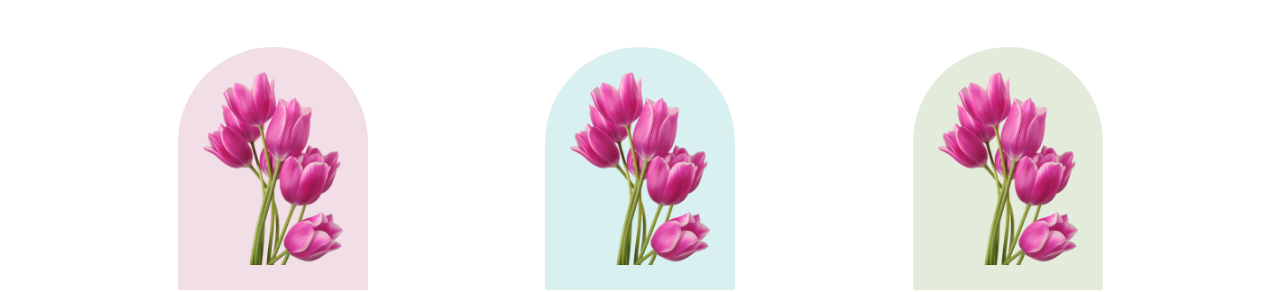
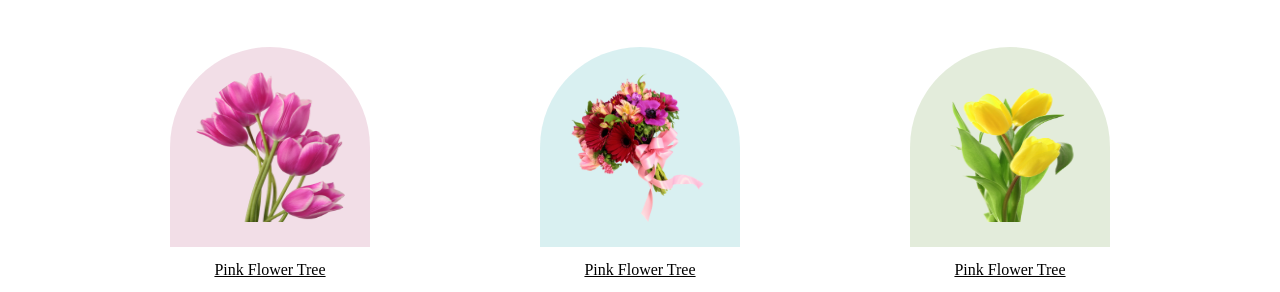
Before and after one commit to Nayem-Ahmed/Assignment-1, a plain HTML site: page index.html in a window 1280 px wide. Shown: the part 678-970 px from the top of the page. Drawn offline with Linux system fonts and the light colour scheme.

Commit message:
last commit

```diff
--- a/index.html
+++ b/index.html
@@ -29,11 +29,11 @@
                     <p>Pink Flower Tree</p>
                 </div>
                 <div class="banner-left-img">
-                    <img class="banner-right-2" src="img/pngwing 6.png" alt="">
+                    <img class="banner-right-2" src="img/pngwing 5.png" alt="">
                      <p>Pink Flower Tree</p>
                 </div>
                 <div class="banner-left-img" >
-                    <img class="banner-right-3" src="img/pngwing 6.png" alt="">
+                    <img class="banner-right-3" src="img/pngwing 7.png" alt="">
                 <p>Pink Flower Tree</p>
                 </div>
             </div>
@@ -91,7 +91,7 @@
         <div class="footer-text">
             <h1><span>Flower</span>Shop</h1>
             <p>It is a long established fact that a reader will be<br> distracted by the readable content of a page when looking at its layout.</p>
-            <h5>@2020-2023, FlowerShop.com. All rights reserved. </h5>
+            <h5>&copy;2020-2023, FlowerShop.com. All rights reserved. </h5>
         </div>
     </footer>
 
--- a/style.css
+++ b/style.css
@@ -29,7 +29,6 @@
     border-radius: 5px;
     color: white;
 }
-
 .header-right-img img{
     width: 225px;
 }
@@ -53,47 +52,25 @@
    font-weight: 400;
    line-height: 25px;
 }
-
 .banner-img-flex{
     display: flex;
     justify-content: space-evenly;
     margin-top: 50px;
 }
 .banner-left-img img{
-    width: 200px;
+    width: 150px;
+    height: 150px;
+    line-height: 150px;
     border-radius: 300px 300px 0px 0px;
     background: rgba(167, 33, 98, 0.15);
     padding: 25px;
-
-
-}
-.banner-center-img img{
-    width: 200px;
-    border-radius: 300px 300px 0px 0px;
-    background: rgba(167, 33, 98, 0.15);
-    padding: 25px;
-
-
-}
-.banner-left-img img{
-    width: 140px;
-    border-radius: 300px 300px 0px 0px;
-    background: rgba(167, 33, 98, 0.15);
-    padding: 25px;
-
-
 }
 .banner-left-img .banner-right-2{
-
     background-color: rgba(5, 151, 160, 0.15);
 }
 .banner-left-img .banner-right-3{
-
-
     background: rgba(71, 125, 17, 0.15);
 }
-
-
 .banner-left-img p{
     text-align: center;
     text-decoration: underline;
@@ -108,7 +85,6 @@
     border-radius: 8px;
     background: rgba(39, 39, 39, 0.05);
     padding: 24px ;
-
 }
 .service-items img{
     width: 70px;
@@ -117,7 +93,6 @@
     color: rgba(39, 39, 39, 0.80);
     text-align: center;
     font-size: 15px;
-
 }
 .hot-deai-section{
     display: flex;
@@ -127,7 +102,6 @@
     padding: 20px 0;
     align-items: center;
     margin-top: 60px;
-
 }
 .hot-deal-left{
     text-align: center;
@@ -135,11 +109,9 @@
 .hot-deal-left h3{
     font-size: 25px;
     margin-bottom: 10px;
-
 }
 .hot-deal-left span{
     color: red;
-
 }
 .hot-deal-left p{
     color: rgba(39, 39, 39, 0.60);
@@ -156,7 +128,6 @@
     border: navajowhite;
     color: white;
 }
-
 .hot-deal-right img{
     width: 130px;
 }
@@ -178,7 +149,6 @@
 }
 .insta-img{
   margin-top: 40px;
-
 }
 .insta-img img{
     width: 150px;
@@ -216,8 +186,6 @@
     border-radius: 5px;
     margin-left: 15px;
     color: white;
-
-
 }
 
 footer{
@@ -242,5 +210,4 @@ footer{
 }
 .footer-text h5{
     color: rgba(255, 255, 255, 0.90);
-
 }
```
